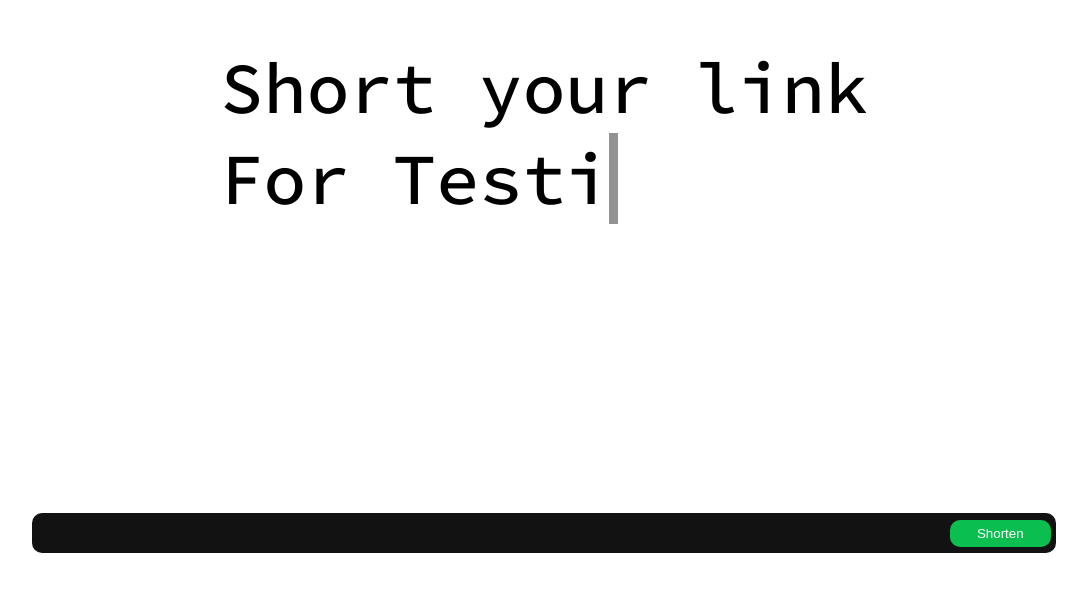
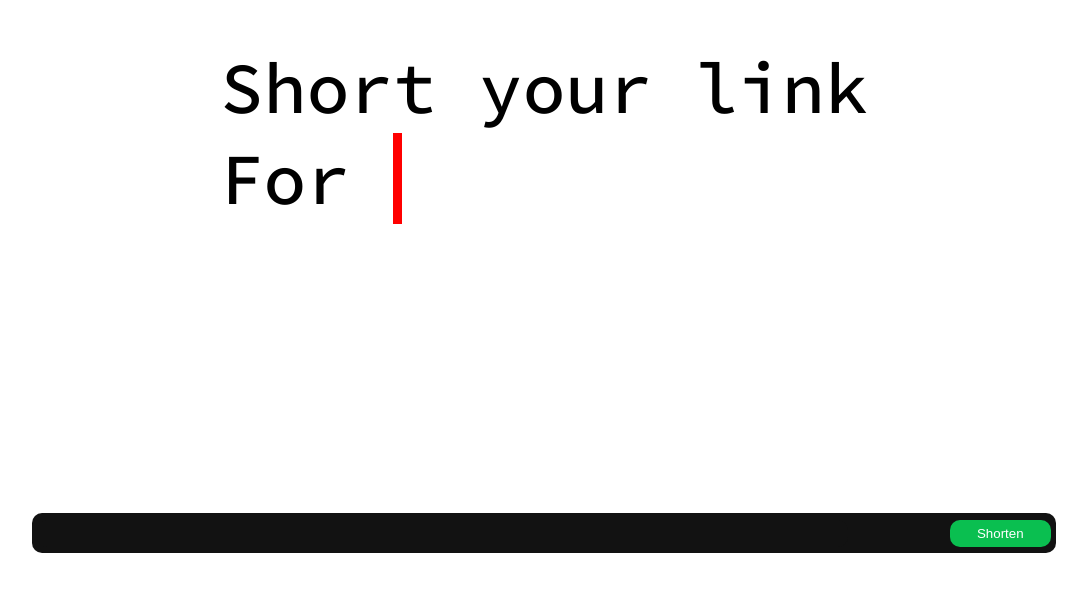
Before and after one commit to PiotrO9/url-shortener, a Vue app: page / in a window 1280 px wide. Shown: the part 117-708 px from the top of the page, without its empty margins (96-1183 px from the left). Built offline with nearby package versions, Linux system fonts and the light colour scheme.

Commit message:
Finished typewriter animation

```diff
--- a/src/Styles/MainTextStyles.css
+++ b/src/Styles/MainTextStyles.css
@@ -1,4 +1,8 @@
 @import url("https://fonts.googleapis.com/css2?family=Source+Code+Pro:wght@300;500;700&display=swap");
+:root {
+  --steps: 7;
+}
+
 #MainText {
   display: flex;
   flex-direction: column;
@@ -22,49 +26,28 @@ span {
   left: 0;
 }
 #TypeWriter::before {
+  height: 100%;
+  width: 100%;
   background-color: white;
-  -webkit-animation: typewriter 3s steps(7) forwards, typewriterback 3s steps(7) forwards;
-          animation: typewriter 3s steps(7) forwards, typewriterback 3s steps(7) forwards;
-  -webkit-animation-delay: 0s, 4s;
-          animation-delay: 0s, 4s;
-}
-#TypeWriter::after {
-  width: 0.125em;
-  background-color: black;
-  -webkit-animation: typewriter 3s steps(7) forwards, typewriterback 3s steps(7) forwards, blink 750ms steps(7) infinite;
-          animation: typewriter 3s steps(7) forwards, typewriterback 3s steps(7) forwards, blink 750ms steps(7) infinite;
-  -webkit-animation-delay: 0s, 4s, 0s;
-          animation-delay: 0s, 4s, 0s;
+  border-left: 0.125em solid red;
+  -webkit-animation: typewriter 5s steps(var(--steps)) infinite;
+          animation: typewriter 5s steps(var(--steps)) infinite;
 }
 
 @-webkit-keyframes typewriter {
-  to {
+  40%, 60% {
     left: 100%;
+  }
+  100% {
+    left: 0%;
   }
 }
 
 @keyframes typewriter {
-  to {
+  40%, 60% {
     left: 100%;
   }
-}
-@-webkit-keyframes typewriterback {
-  to {
+  100% {
     left: 0%;
   }
-}
-@keyframes typewriterback {
-  to {
-    left: 0%;
-  }
-}
-@-webkit-keyframes blink {
-  to {
-    background: transparent;
-  }
-}
-@keyframes blink {
-  to {
-    background: transparent;
-  }
 }/*# sourceMappingURL=MainTextStyles.css.map */
--- a/src/Styles/MainTextStyles.scss
+++ b/src/Styles/MainTextStyles.scss
@@ -1,4 +1,8 @@
 @import url('https://fonts.googleapis.com/css2?family=Source+Code+Pro:wght@300;500;700&display=swap');
+
+:root {
+    --steps: 7;
+}
 
 #MainText {
     display: flex;
@@ -25,36 +29,19 @@ span {
     }
 
     &::before {
+        height: 100%;
+        width: 100%;
         background-color: white;
-        animation: typewriter 3s steps(7) forwards,
-        typewriterback 3s steps(7) forwards;
-        animation-delay: 0s, 4s;
-    }
-
-    &::after {
-        width: 0.125em;
-        background-color: black;
-        animation: typewriter 3s steps(7) forwards,
-        typewriterback 3s steps(7) forwards,
-        blink 750ms steps(7) infinite;
-        animation-delay: 0s, 4s, 0s;
+        border-left: 0.125em solid red;
+        animation: typewriter 5s steps(var(--steps)) infinite;
     }
 }
 
 @keyframes typewriter {
-    to {
+    40%, 60% {
         left: 100%;
     }
-}
-
-@keyframes typewriterback {
-    to {
+    100% {
         left: 0%;
     }
 }
-
-@keyframes blink {
-    to {
-        background: transparent;
-    }
-}
--- a/src/components/MainText.vue
+++ b/src/components/MainText.vue
@@ -9,8 +9,28 @@
 
 <script>
 export default {
+    mounted() {
+        const TypeWriter = document.getElementById("TypeWriter");
 
+        const textLoad = () => {
+            setTimeout(() => {
+                TypeWriter.textContent = "Testing"
+                document.documentElement.style.setProperty('--steps', "7")
+            }, 0)
+            setTimeout(() => {
+                TypeWriter.textContent = "Buissnes"
+                document.documentElement.style.setProperty('--steps', "8")
+            }, 5000)
+            setTimeout(() => {
+                TypeWriter.textContent = "Fun"
+                document.documentElement.style.setProperty('--steps', "3")
+            }, 10000)
+            setTimeout(textLoad, 15000)
+        }
+            textLoad()
+    }
 }
+
 </script>
 
 <style lang="scss">
```
Also changed, not shown: 1 other file (tests, documents, lock files or other folders).
